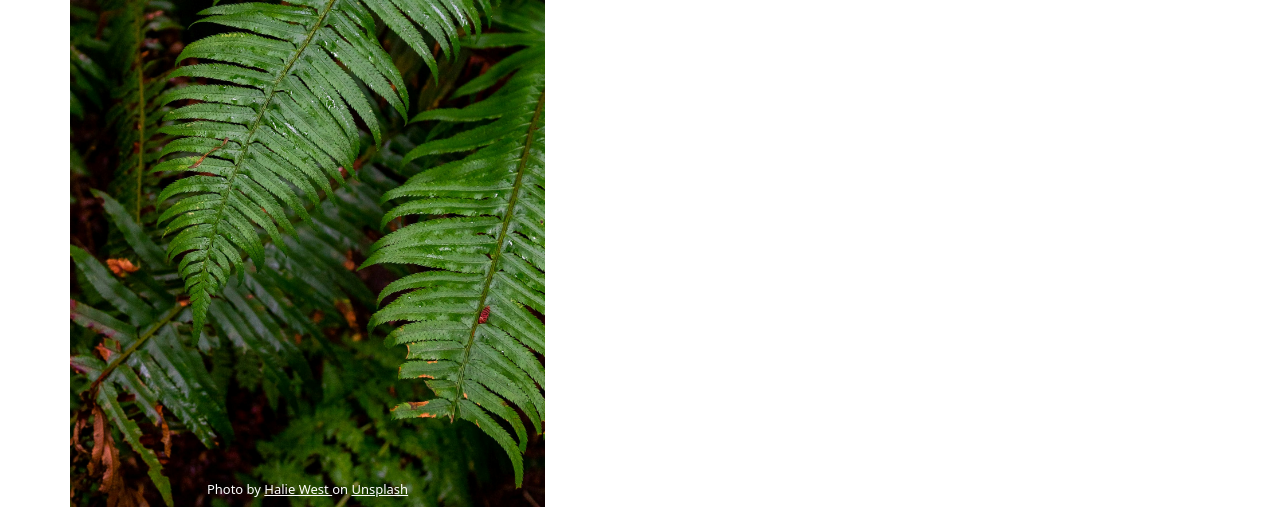
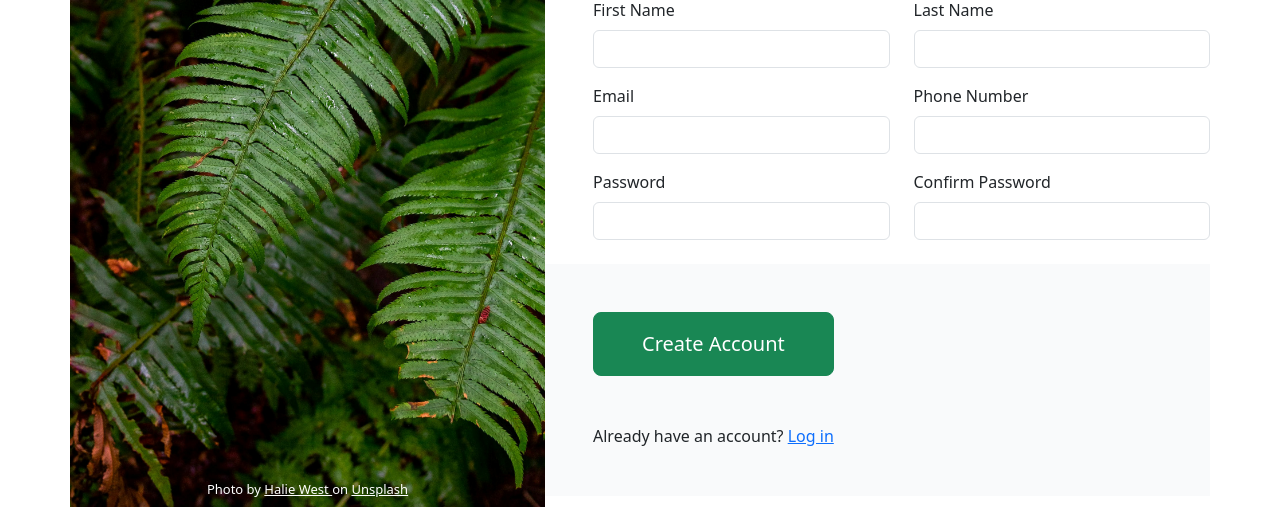
Before and after one commit to vvylikangas/odin-sign-up-form, a plain HTML site: page index.html in a window 1280 px wide. Shown: the part 293-800 px from the top of the page. Drawn offline with nearby package versions, Linux system fonts and the light colour scheme.

Commit message:
Style right side

```diff
--- a/index.html
+++ b/index.html
@@ -11,7 +11,7 @@
   </head>
   <body>
     <div class="container">
-      <div class="row">
+      <div class="row sign-up-form">
         <div class="col-5 left-hero gx-0">
           <div class="logo-section text-center">
             <img
@@ -28,39 +28,76 @@
             >on <a href="https://unsplash.com/">Unsplash</a></span
           >
         </div>
-        <div class="col-7">
-          <div class="hero">
+        <div class="col-7 right-section gx-0">
+          <div class="hero py-5 ps-5 h3">
             <p>
               Lorem ipsum dolor sit amet consectetur adipisicing elit. Eveniet,
-              consequatur? Accusamus nemo excepturi error dolore quo, temporibus
-              optio eligendi neque dicta provident dolorem, in non quasi
-              adipisci? Laborum, reprehenderit facilis!
+              consequatur?
             </p>
             <span>Lorem ipsum dolor sit</span>
           </div>
+          <div class="form-section pt-3 ps-5">
+            <div class="h2">Let's do this!</div>
             <form action="submit">
-            <span>Let's do this!</span>
-            <label for="first" class="form-label">first name</label>
-            <input type="text" name="first" id="first" />
-            <label for="last" class="form-label">last name</label>
-            <input type="text" name="last" id="last" />
-            <label for="email" class="form-label">email</label>
-            <input type="email" name="email" id="email" />
-            <label for="phone" class="form-label">phone number</label>
-            <input type="tel" name="phone" id="phone" />
-            <label for="password" class="form-label">password</label>
-            <input type="password" name="password" id="password" />
+              <div class="row">
+                <div class="form-group col-md-6 py-2">
+                  <label for="first" class="form-label">First Name</label>
+                  <input
+                    class="form-control"
+                    type="text"
+                    name="first"
+                    id="first" />
+                </div>
+                <div class="form-group col-md-6 py-2">
+                  <label for="last" class="form-label">Last Name</label>
+                  <input
+                    class="form-control"
+                    type="text"
+                    name="last"
+                    id="last" />
+                </div>
+                <div class="form-group col-md-6 py-2">
+                  <label for="email" class="form-label">Email</label>
+                  <input
+                    class="form-control"
+                    type="email"
+                    name="email"
+                    id="email" />
+                </div>
+                <div class="form-group col-md-6 py-2">
+                  <label for="phone" class="form-label">Phone Number</label>
+                  <input
+                    class="form-control"
+                    type="tel"
+                    name="phone"
+                    id="phone" />
+                </div>
+                <div class="form-group col-md-6 py-2">
+                  <label for="password" class="form-label">Password</label>
+                  <input
+                    class="form-control"
+                    type="password"
+                    name="password"
+                    id="password" />
+                </div>
+                <div class="form-group col-md-6 py-2">
                   <label for="password-confirm" class="form-label"
-              >confirm password</label
+                    >Confirm Password</label
                   >
                   <input
+                    class="form-control"
                     type="password"
                     name="password-confirm"
                     id="password-confirm" />
+                </div>
+              </div>
             </form>
-          <div class="bottom">
-            <button class="btn btn-success">Create Account</button>
-            <span>Already have an account?<a href="#">Log in</a></span>
+          </div>
+          <div class="bottom mt-3 py-5 px-5">
+            <button class="btn btn-lg btn-success mb-5 py-3 px-5">
+              Create Account
+            </button>
+            <div>Already have an account? <a href="#">Log in</a></div>
           </div>
         </div>
       </div>
--- a/styles.css
+++ b/styles.css
@@ -1,5 +1,5 @@
-.row {
-  height: 800px;
+.sign-up-form {
+  min-height: 800px;
 }
 
 .left-hero {
@@ -40,3 +40,8 @@
 .photo-cred a {
   color: white;
 }
+
+.hero,
+.bottom {
+  background-color: #f9fafb;
+}
```
Lines whose indentation alone changed are shown as unchanged.
